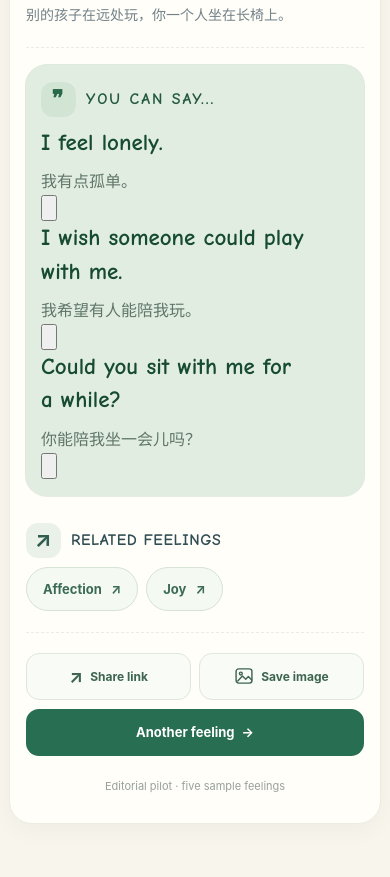
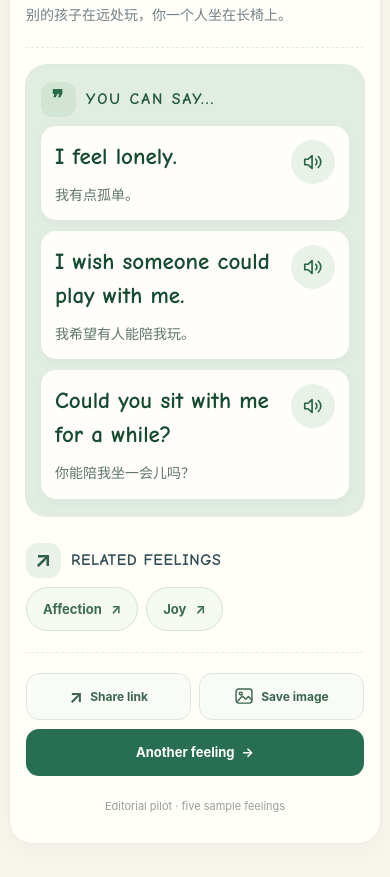
Before and after one commit to puran1218/emotions, a website: page static/emotions/index.html in a window 390 px wide. Shown: the part 856-1733 px from the top of the page. Drawn offline with Linux system fonts and the light colour scheme.

Commit message:
feat(ui): responsive green 3-expression cards with bilingual speech controls

```diff
--- a/static/emotions/styles.css
+++ b/static/emotions/styles.css
@@ -89,6 +89,29 @@ button:disabled{cursor:wait;opacity:.56}
 .speaking-section blockquote{margin:0;border-radius:13px;background:#EAF1EA;padding:15px 20px;border:1px solid rgba(255,255,255,.75)}
 .speaking-section .primary-copy{color:#164B31;font-family:var(--playful);font-weight:800;font-size:clamp(20px,2.1vw,27px);line-height:1.45}
 .speaking-section .secondary-copy{font-size:16px;color:#5F7669}
+.expression-grid{display:grid;grid-template-columns:repeat(3,minmax(0,1fr));align-items:stretch;gap:11px}
+.expression-card{min-width:0;border-radius:15px;background:#FFFEFB;border:1px solid rgba(255,255,255,.92);box-shadow:0 3px 10px rgba(27,71,43,.04);padding:15px 14px}
+.expression-phrase{display:flex;align-items:flex-start;gap:7px;min-height:100%}
+.expression-copy{flex:1;min-width:0}
+.expression-card .primary-copy{font-size:clamp(17px,1.7vw,21px);line-height:1.45;margin:0 0 11px;overflow-wrap:break-word}
+.expression-card .secondary-copy{font-size:14px;line-height:1.6;overflow-wrap:break-word}
+.expression-speak{width:44px;height:44px;min-width:44px;flex:none;display:grid;place-items:center;border:0;border-radius:50%;background:#E9F2E9;color:#286447;padding:10px}
+.expression-speak svg{width:22px;height:22px;fill:none;stroke:currentColor;stroke-width:1.8;stroke-linecap:round;stroke-linejoin:round}
+.expression-speak:active{background:#D0E5D2}
+@media(min-width:900px) and (max-width:1199px){
+ .expression-grid{grid-template-columns:repeat(2,minmax(0,1fr))}
+ .expression-card:last-child:nth-child(odd){grid-column:1/-1}
+}
+@media(max-width:899px){
+ .expression-grid{grid-template-columns:repeat(2,minmax(0,1fr))}
+ .expression-card:last-child:nth-child(odd){grid-column:1/-1}
+}
+@media(max-width:600px){
+ .expression-grid{grid-template-columns:1fr}
+ .expression-card:last-child:nth-child(odd){grid-column:auto}
+ .expression-card{padding:13px 13px}
+ .expression-card .primary-copy{font-size:20px}
+}
 .related-section{padding:14px 0 6px;border-bottom:1px dashed #EBEDE4}
 .related-list{display:flex;flex-wrap:wrap;gap:8px;margin:0 0 15px}
 .related-chip{min-height:44px;border:1px solid #D6E3D5;color:#3C6B53;background:#F4F9F2;padding:8px 16px;border-radius:999px;font-size:13px;font-weight:650}
```
